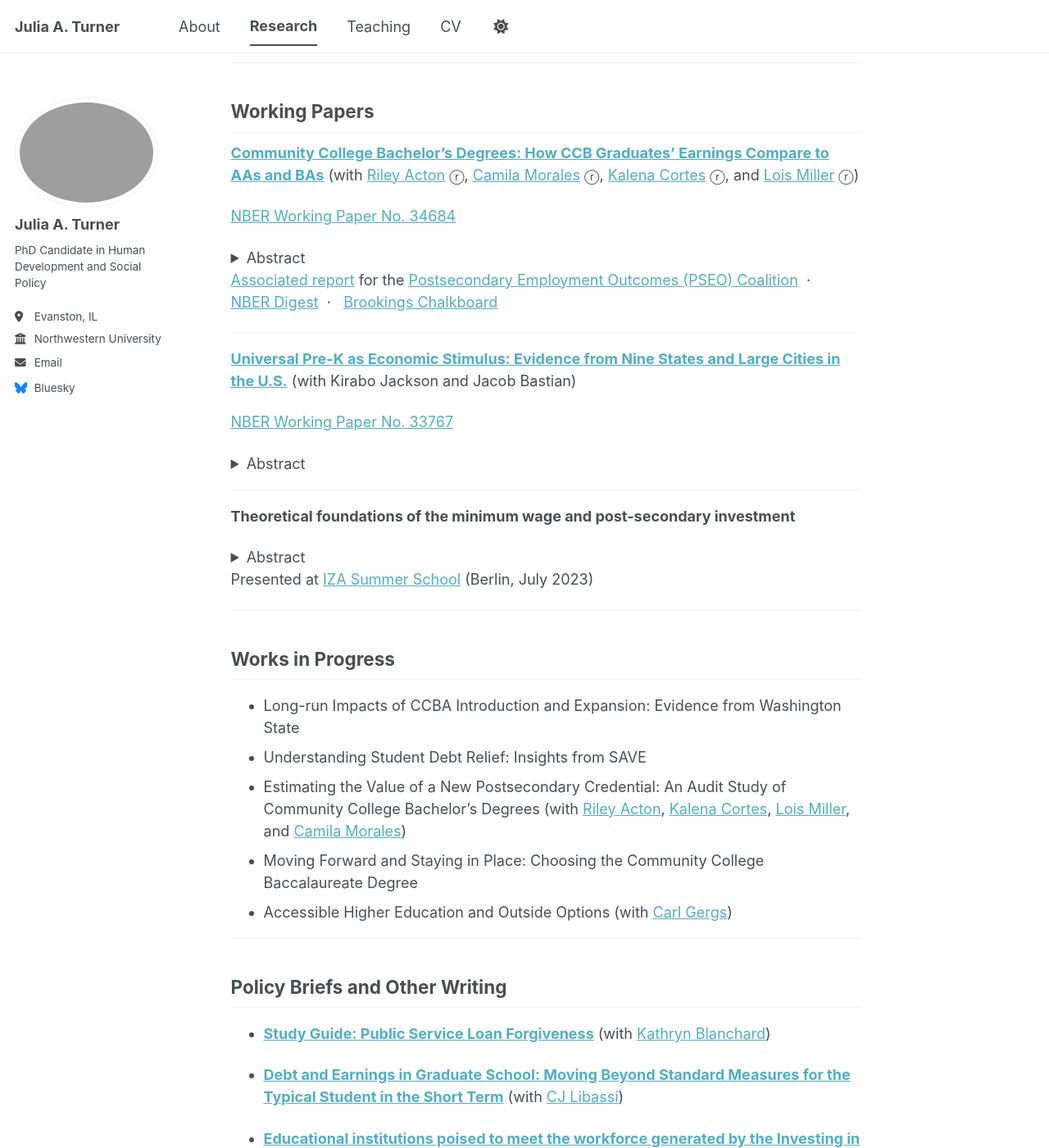
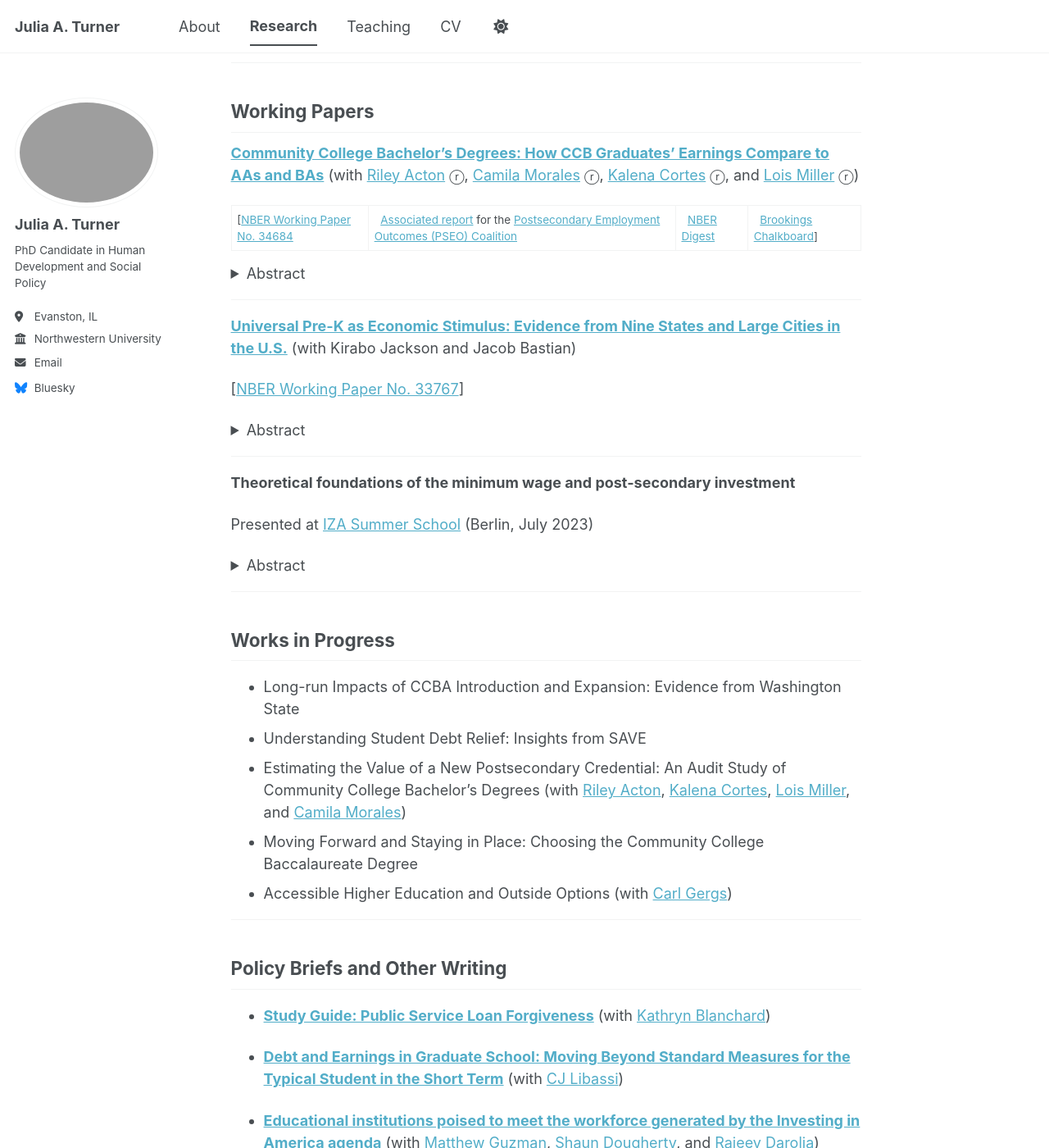
Before and after one commit to julia-a-turner/julia-a-turner.github.io, a Jekyll site: the page built from _pages/research.md, in a window 1280 px wide and 1400 px high, scrolled down 437 px. Shown: the whole window at 82% size. Built offline with Jekyll 4.4.1, drawn with Linux system fonts in a browser that asks for light colours; a script bundle is joined from its source files by our own code; library files that are not in the unit come from our copies; part of the change alters nothing that is shown.

```diff
--- a/_pages/research.md
+++ b/_pages/research.md
@@ -22,10 +22,10 @@ author_profile: true
 
 ## Working Papers
 
-**[Community College Bachelor's Degrees: How CCB Graduates' Earnings Compare to AAs and BAs](https://loismiller.github.io/PSEO_ActonMoralesCortesTurnerMiller.pdf)**
+**[Community College Bachelor's Degrees: How CCB Graduates' Earnings Compare to AAs and BAs](https://www.nber.org/papers/w34684)**
 (with [Riley Acton](https://www.rileyacton.com/) ⓡ, [Camila Morales](https://www.camilantmorales.com/) ⓡ, [Kalena Cortes](https://www.kalenacortes.com/) ⓡ, and [Lois Miller](https://www.loismiller.info/home) ⓡ)
 
-[NBER Working Paper No. 34684](https://www.nber.org/papers/w34684)
+[[NBER Working Paper No. 34684](https://www.nber.org/papers/w34684) &nbsp; | &nbsp; [Associated report](https://pseocoalition.org/wp-content/uploads/2025/07/PSEO-Coalition_Community-College-Bachelor-Degrees-How-CCB-Graduates-Earnings-Compare.pdf) for the [Postsecondary Employment Outcomes (PSEO) Coalition](https://pseocoalition.org/) &nbsp; | &nbsp; [NBER Digest](https://www.nber.org/digest/202603/earnings-community-college-bachelors-degree-graduates?page=1&perPage=50) &nbsp; | &nbsp; [Brookings Chalkboard](https://www.brookings.edu/articles/what-are-community-college-bachelors-degrees-and-how-much-do-their-graduates-earn/)]
 
 <details>
 <summary>Abstract</summary>
@@ -33,14 +33,12 @@ author_profile: true
 We provide the first descriptive analysis of the economic value of Community College Baccalaureate (CCB) degrees by examining graduates' early-career earnings, the costs of completing these programs, and the alignment between field of study and subsequent employment. Using administrative data and controlling for institution and field, we find that CCB graduates earn $4,000 to $9,000 more annually than Associate's (AA) degree holders one year after graduation but experience average earnings penalties of roughly $2,000 relative to traditional Bachelor's (BA) recipients. These averages mask substantial heterogeneity: penalties are largest in Computer and Information Technology and Engineering Technology, whereas CCB graduates in Nursing, other Healthcare fields, Business, and Criminal Justice exhibit minimal or no penalties. To contextualize these returns, we analyze tuition and fee structures across CCB-granting institutions and identify two dominant pricing models—constant and escalating. Total CCB program costs fall between those of AA and BA degrees, with escalating structures increasing upper-division prices by about 40 percent. Finally, we examine field-to-industry match patterns and find that CCB graduates in fields with well-defined occupational pathways, such as Health Professions and Education, are highly concentrated in aligned industries, while graduates in more diffuse fields, such as Computer Science, are more broadly dispersed.
 </details>
 
-[Associated report](https://pseocoalition.org/wp-content/uploads/2025/07/PSEO-Coalition_Community-College-Bachelor-Degrees-How-CCB-Graduates-Earnings-Compare.pdf) for the [Postsecondary Employment Outcomes (PSEO) Coalition](https://pseocoalition.org/) &nbsp;· &nbsp; [NBER Digest](https://www.nber.org/digest/202603/earnings-community-college-bachelors-degree-graduates?page=1&perPage=50) &nbsp;· &nbsp; [Brookings Chalkboard](https://www.brookings.edu/articles/what-are-community-college-bachelors-degrees-and-how-much-do-their-graduates-earn/)
-
 ---
 
 **[Universal Pre-K as Economic Stimulus: Evidence from Nine States and Large Cities in the U.S.](https://www.nber.org/papers/w33767)**
 (with Kirabo Jackson and Jacob Bastian)
 
-[NBER Working Paper No. 33767](https://www.nber.org/papers/w33767)
+[[NBER Working Paper No. 33767](https://www.nber.org/papers/w33767)]
 
 <details>
 <summary>Abstract</summary>
@@ -51,13 +49,13 @@ While Universal Pre-Kindergarten (UPK) is known to increase maternal labor suppl
 
 **Theoretical foundations of the minimum wage and post-secondary investment**
 
+Presented at [IZA Summer School](https://conference.iza.org/conference_files/SummerSchool_2023/program) (Berlin, July 2023)
+
 <details>
 <summary>Abstract</summary>
 <br>
 Building on canonical models of human capital investment, this paper explores the potential of the minimum wage to impact college enrollment decisions by shifting both the wage premium and the opportunity cost associated with post-secondary investment. Whereas existing literature presents conflicting evidence on enrollment responses across two- and four-year institutions, I present a unifying framework with which to make sense of these effects. Using national post-secondary enrollment data from IPEDS and wage data from the CPS, I show that the extent to which these parameters are shifted by a changing minimum wage is a function of prevailing wage distributions in the year before a minimum wage change occurs and, specifically, who is bound by the new minimum wage. Guided by my theoretical framework, I use variation in state-level minimum wage changes to size the determinants of enrollment responses to individual changes across years and states. I show that states in which higher shares of high school graduates are bound by the minimum wage are those most likely to experience large enrollment declines at community colleges in response to an increasing minimum wage. Finally, I use my framework to consolidate conflicting estimates from the existing literature.
 </details>
-
-Presented at [IZA Summer School](https://conference.iza.org/conference_files/SummerSchool_2023/program) (Berlin, July 2023)
 
 ---
 
```
